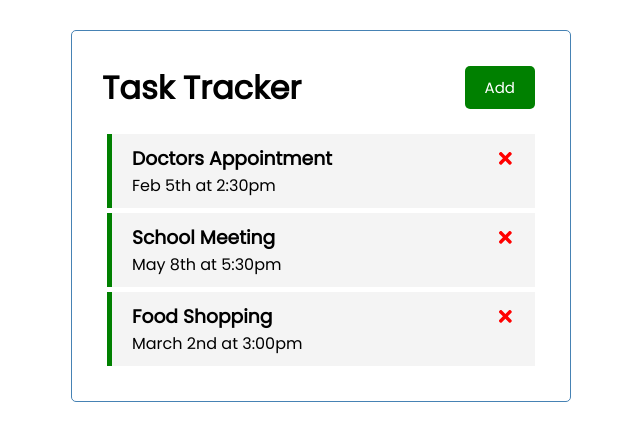
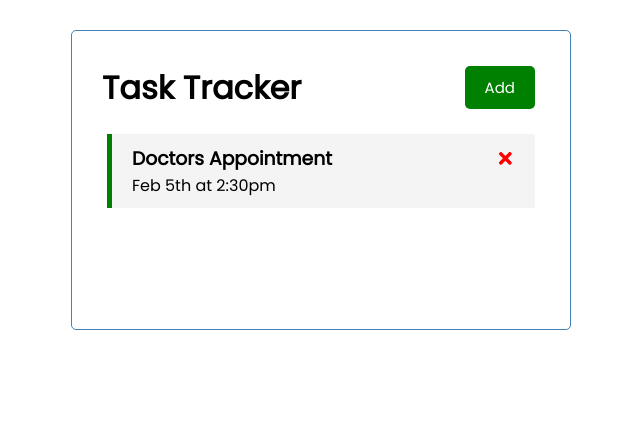
Before and after one commit to kubidogan/React-Task-Tracker, a React (Create React App) app: page / in a window 1280 px wide. Shown: the top 440 px of the page, without its empty margins (319-959 px from the left). Built offline with nearby package versions, Linux system fonts and the light colour scheme; data requests are answered from the project's data file.

Commit message:
created delete logic and reminder logic to work with backend server

```diff
--- /dev/null
+++ b/db.json
@@ -0,0 +1,10 @@
+{
+  "tasks": [
+    {
+      "id": 1,
+      "text": "Doctors Appointment",
+      "day": "Feb 5th at 2:30pm",
+      "reminder": true
+    }
+  ]
+}
--- a/package.json
+++ b/package.json
@@ -6,6 +6,7 @@
     "@testing-library/jest-dom": "^5.16.5",
     "@testing-library/react": "^13.4.0",
     "@testing-library/user-event": "^13.5.0",
+    "json-server": "^0.17.3",
     "react": "^18.2.0",
     "react-dom": "^18.2.0",
     "react-icons": "^4.8.0",
@@ -16,7 +17,8 @@
     "start": "react-scripts start",
     "build": "react-scripts build",
     "test": "react-scripts test",
-    "eject": "react-scripts eject"
+    "eject": "react-scripts eject",
+    "server": "json-server --watch db.json --port 4000"
   },
   "eslintConfig": {
     "extends": [
--- a/src/App.js
+++ b/src/App.js
@@ -1,50 +1,80 @@
-import { useState } from "react"
+import { useState, useEffect } from "react"
 import Header from "./components/Header"
 import Tasks from './components/Tasks'
 import AddTask from './components/AddTask'
 function App() {
   const [showAddTask, setShowAddTask] = useState(false)
-  const [tasks, setTasks] = useState (
-    [
-      {
-      id: 1,
-      text: 'Doctors Appointment',
-      day: 'Feb 5th at 2:30pm',
-      reminder: 'true',
-      },
+  const [tasks, setTasks] = useState ([])
 
-      {
-        id: 2,
-        text: 'School Meeting',
-        day: 'May 8th at 5:30pm',
-        reminder: 'true',
-      },
+  useEffect(() => {
+    const getTasks = async () => {
+      const tasksFromServer = await fetchTasks()
+      setTasks(tasksFromServer)
+    }
+    getTasks()
 
-      {
-        id: 3,
-        text: 'Food Shopping',
-        day: 'March 2nd at 3:00pm',
-        reminder: 'false',
-        }
-    ]
-  )
+  }, [])
+
+  // Fetch Tasks
+  const fetchTasks = async () => {
+    const res = await fetch('http://localhost:4000/tasks')
+    const data = await res.json()
+
+    return data
+  }
+  // Fetch A Task
+  const fetchTask  = async (id) => {
+    const res = await fetch(`http://localhost:4000/tasks/${id}`)
+    const data = await res.json()
+
+    return data
+  }
 
   // Add Task
-    const addTask = (task) => {
-      const id = Math.floor(Math.random() * 1000) + 1
-      const newTask = {id, ...task }
-      setTasks([...tasks, newTask])
+    const addTask = async (task) => {
+      const res = await fetch('http://localhost:4000/tasks', {
+        method: 'POST',
+        headers: {
+          'Content-type': 'application/json'
+        },
+        body: JSON.stringify(task)
+      })
+
+      const data = await res.json()
+      setTasks([...tasks, data])
+
+
+      // const id = Math.floor(Math.random() * 1000) + 1
+      // const newTask = {id, ...task }
+      // setTasks([...tasks, newTask])
     }
 
 
   // Delete Tasks
-    const deleteTask = (id) => {
+    const deleteTask = async (id) => {
+      await fetch(`http://localhost:4000/tasks/${id}`, {
+        method: 'DELETE'
+      })
       setTasks(tasks.filter((task) => task.id !== id ))
     }
 
   // Toggle Reminder
-    const toggleReminder = (id) => {
-      setTasks(tasks.map((task) => task.id === id ? {...task, reminder: !task.reminder} : task))
+    const toggleReminder = async (id) => {
+      const taskToToggle = await fetchTask(id)
+      const upTask = {...taskToToggle, reminder: !taskToToggle.reminder}
+      const res = await fetch(`http://localhost:4000/tasks/${id}`, {
+        method: 'PUT',
+        headers: {'Content-type': "application/json"
+        },
+
+        body: JSON.stringify(upTask)
+      })
+
+      const data = await res.json( )
+
+      setTasks(tasks.map((task) =>
+      task.id === id ?
+      {...task, reminder: data.reminder} : task))
     }
 
   return (
```
Also changed, not shown: 1 other file (tests, documents, lock files or other folders).
